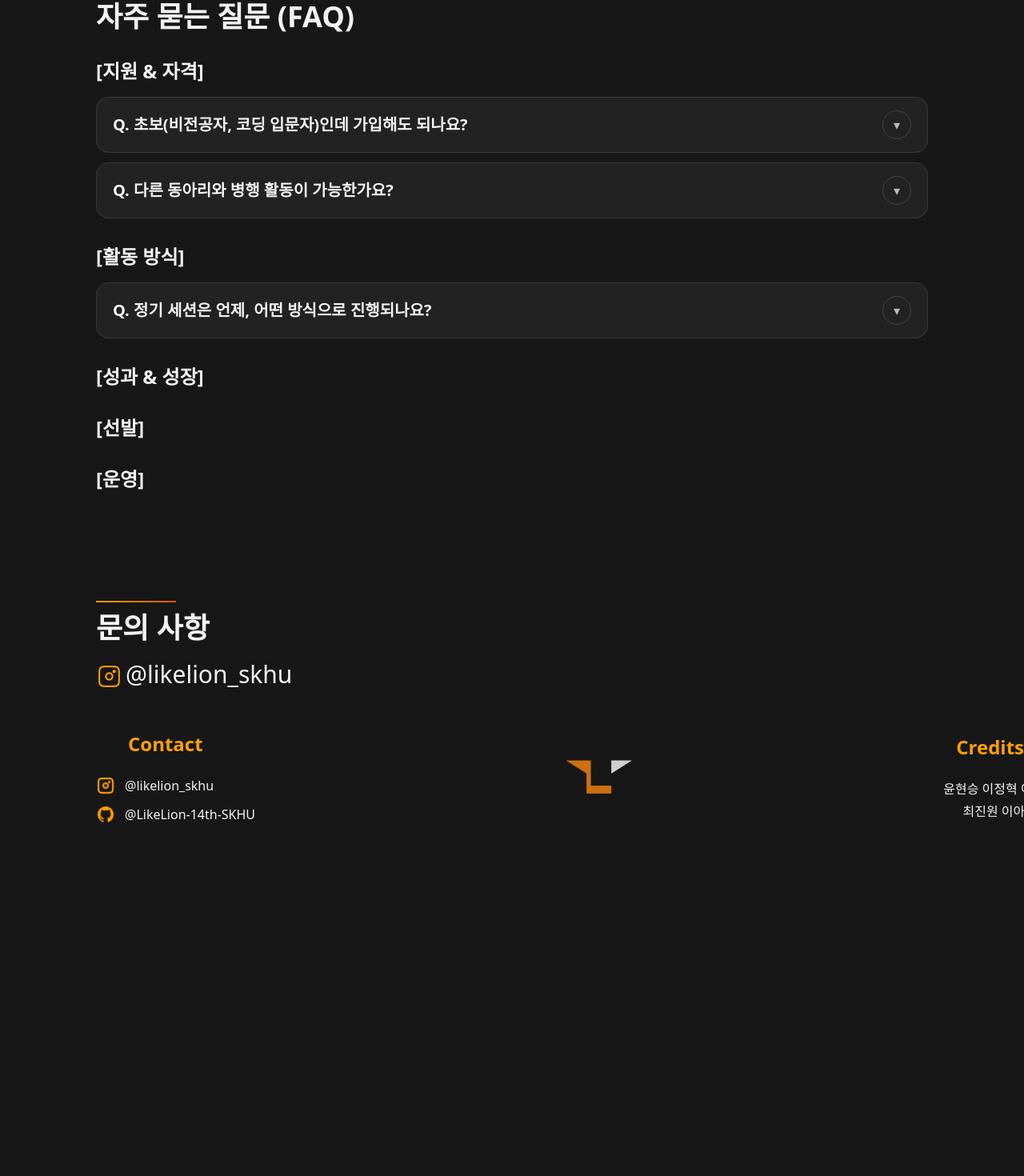
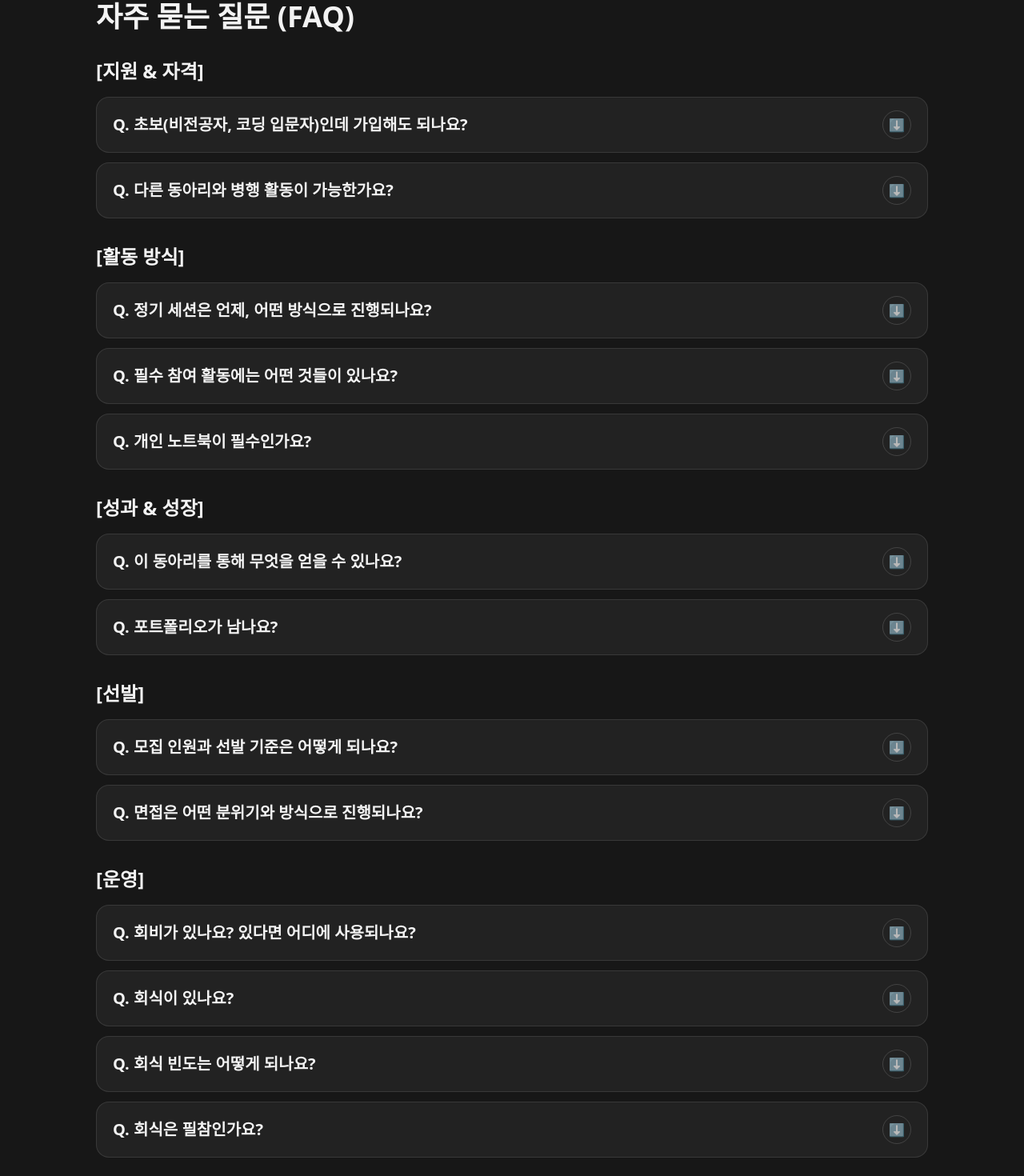
Before and after one commit to LikeLion-14th-SKHU/LikeLion-14th-Recruiting, a React (Vite) app: page /apply in a window 1280 px wide. Shown: the part 1019-2489 px from the top of the page at 80% size. Before the commit the page ends 2101 px from the top, so only its background shows below. Built offline with nearby package versions, Linux system fonts and the light colour scheme.

Commit message:
Refactor: 지원하기 버튼 위치 수정 및 FAQ 갱신

```diff
--- a/src/pages/Apply.jsx
+++ b/src/pages/Apply.jsx
@@ -34,11 +34,11 @@ function Apply() {
         items: [
           {
             q: "초보(비전공자, 코딩 입문자)인데 가입해도 되나요?",
-            a: "물론입니다! 멋쟁이사자처럼 수업은 코딩 경험이 없는 비전공자를 대상으로 하고 있기 때문에 지원 가능합니다. 다만, 모든 활동과 수업에 대해 열심히 임할 열정과 각오는 준비되어 있어야 하고 자신만의 아이디어를 가지고 있다면 누구나 지원할 수 있습니다!",
+            a: "물론입니다! 멋쟁이 사자처럼 수업은 코딩 경험이 없는 비전공자를 대상으로 하고 있기 때문에 지원가능합니다. 다만, 모든 활동과 수업에 대해 열심히 임할 열정과 각오는 준비되어 있어야 하고 자신만의 아이디어를 가지고 있다면 누구나 지원할 수 있습니다.",
           },
           {
             q: "다른 동아리와 병행 활동이 가능한가요?",
-            a: "강의와 과제 등 멋사에 할애해야 하는 시간이 상당하기 때문에 교내 IT동아리와 중복 지원은 지양하는 것을 추천드립니다.",
+            a: "강의와 과제 등, 멋사에 할애해야하는 시간이 상당하기 때문에 타동아리와 중복 지원은 지양하는 것을 추천드립니다.",
           },
         ],
       },
@@ -47,67 +47,64 @@ function Apply() {
         items: [
           {
             q: "정기 세션은 언제, 어떤 방식으로 진행되나요?",
-            a: "매주 월, 수 18시 이후 파트별 or 전체 세션이 진행됩니다. 정기 세션에 운영진들이 직접 강의를 진행하며 매주 1회, 강의와 관련된 과제와 이에 대한 피드백을 제공합니다.",
+            a: "매주 월요일, 수요일 18:00에 정기모임이 진행될 예정입니다. 그 날 커리큘럼에 따라 1시간에서 1시간 반 정도 소요되며,  전체 세션, 파트별 세션으로 운영진들이 직접 강의하는 방식입니다. 또한 매주 1회, 강의와 관련된 과제와 이에 대한 피드백이 진행됩니다.",
           },
-          // {
-          //   q: "필수 참여 활동에는 어떤 것들이 있나요?",
-          //   a: "나도 몰라요",
-          // },
-          // {
-          //   q: "개인 노트북이 필수인가요? 최소 사양 기준이 있나요?",
-          //   a: "멋쟁이사자처럼 14기 활동을 위해서는 반드시 개인 노트북이 필요합니다. 최소 사양은 저도 몰라요!!!",
-          // },
+          {
+            q: "필수 참여 활동에는 어떤 것들이 있나요?",
+            a: "아이디어톤, 해커톤, 연합 해커톤 중 하나라도 참여하지 못하면 수료증이 발급되지 않습니다. 참여 못하시는 분들은 아쉽게도 지원조건에 해당되지 않습니다.",
+          },
+          {
+            q: "개인 노트북이 필수인가요?",
+            a: "멋쟁이사자처럼 14기 활동을 위해서는 반드시 개인 노트북이 필요합니다.",
+          },
         ],
       },
       {
         section: "성과 & 성장",
         items: [
-          // {
-          //   q: "이 동아리를 통해 무엇을 얻을 수 있나요?",
-          //   a: "경험이 남아요",
-          // },
-          // {
-          //   q: "포트폴리오가 남나요?",
-          //   a: "안 남으면 지원 안 하게요?",
-          // },
+          {
+            q: "이 동아리를 통해 무엇을 얻을 수 있나요?",
+            a: "우선 당연히 개발 역량이 생깁니다. 하지만 단순한 개발 역량을 넘어 저희 멋사는 다양한 협업 활동을 통해 협업 능력을 증진시켜드립니다. 부수적으로 선후배들과의 네트워킹으로 인한 즐거운 학교 생활 정도가 있습니다.",
+          },
+          {
+            q: "포트폴리오가 남나요?",
+            a: "아쉽지만 저희가 따로 포트폴리오를 챙겨드리진 않습니다. 대신 본인이 하기에 따라 여러 대회에서의 활동 사진, 서비스, 협업 경험, 깃허브 등의 과정들이 훌륭한 재료로 남기 때문에 많은 도움이 될 것이라 생각합니다.",
+          },
         ],
       },
       {
         section: "선발",
         items: [
-          // {
-          //   q: "모집 인원과 선발 기준은 어떻게 되나요?",
-          //   a: "성실",
-          // },
-          // {
-          //   q: "면접은 어떤 분위기와 방식으로 진행되나요?",
-          //   a: "운동 좋아하세요?",
-          // },
+          {
+            q: "모집 인원과 선발 기준은 어떻게 되나요?",
+            a: "모집 인원같은 경우는 기본적으로 파트 당 10명 내외 정도로 생각하고 있으나 여건에 따라 더 적거나 많이 뽑을 수도 있습니다. 선발 기준은 앞서 말씀드렸다시피 열심히 하고자하는 열정만 있다면 누구든 선발 대상입니다.",
+          },
+          {
+            q: "면접은 어떤 분위기와 방식으로 진행되나요?",
+            a: "1차 서류 모집에서 합격하신 분들에게 2차 대면 면접 안내 문자가 갈 예정입니다. 안내에 따라 희망  요일과 시간을 고르시면 됩니다. 대기실과 면접실로 나뉘어있으며, 해당 파트 운영진들과 다대일로 진행하게 됩니다.",
+          },
         ],
       },
       {
         section: "운영",
         items: [
-          // {
-          //   q: "회비가 있나요? 있다면 어디에 사용되나요?",
-          //   a: "동아리 유지비로 3만원의 회비가 존재합니다. 제 통장에 입금해주시면 됩니다",
-          // },
-          // {
-          //   q: "중도 탈퇴가 가능한가요?",
-          //   a: "그런 생각이 드는 순간 당신은 탈락",
-          // },
-          // {
-          //   q: "회식이 있나요?",
-          //   a: "오브 콜스",
-          // },
-          // {
-          //   q: "회식 빈도는 어떻게 되나요?",
-          //   a: "맨날",
-          // },
-          // {
-          //   q: "회식은 필참인가요?",
-          //   a: "네?",
-          // },
+          {
+            q: "회비가 있나요? 있다면 어디에 사용되나요?",
+            a: "회비는 3만원입니다. 모두 참여하는 활동에서의 회식비, 숙소비, 교통비, 다과 비용 등으로 쓰입니다. 모두가 볼 수 있는 공동 회계장부를 통해 엄격하게 관리되며 회비의 사용처를 언제든 확인하실 수 있습니다.",
+          },
+
+          {
+            q: "회식이 있나요?",
+            a: "네, 있습니다.",
+          },
+          {
+            q: "회식 빈도는 어떻게 되나요?",
+            a: "달에  1회, 시험 끝나고 1회",
+          },
+          {
+            q: "회식은 필참인가요?",
+            a: "아니요, 하지만 첫 OT 회식은 필수로 참여하셔야 합니다.",
+          },
         ],
       },
     ],
@@ -193,7 +190,7 @@ function Apply() {
         </article>
       </div>
 
-      <div className="pt-22 flex flex-col md:flex-row md:items-center gap-5">
+      <div className="pt-22 pl-13 flex flex-col md:flex-row md:items-center gap-5">
         <button
           disabled={!isActive}
           className={`
@@ -271,7 +268,7 @@ function Apply() {
                           ].join(" ")}
                           aria-hidden="true"
                         >
-                          ▾
+                          ⬇
                         </span>
                       </button>
 
```
